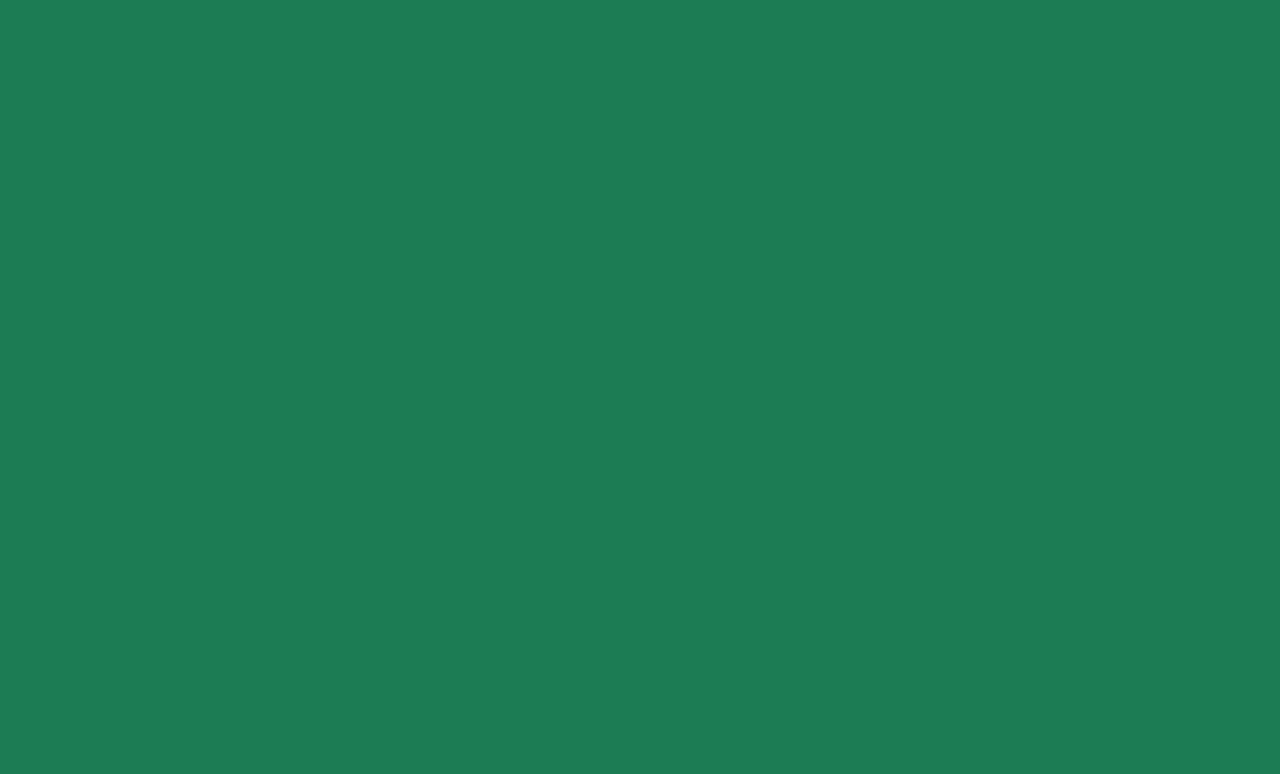
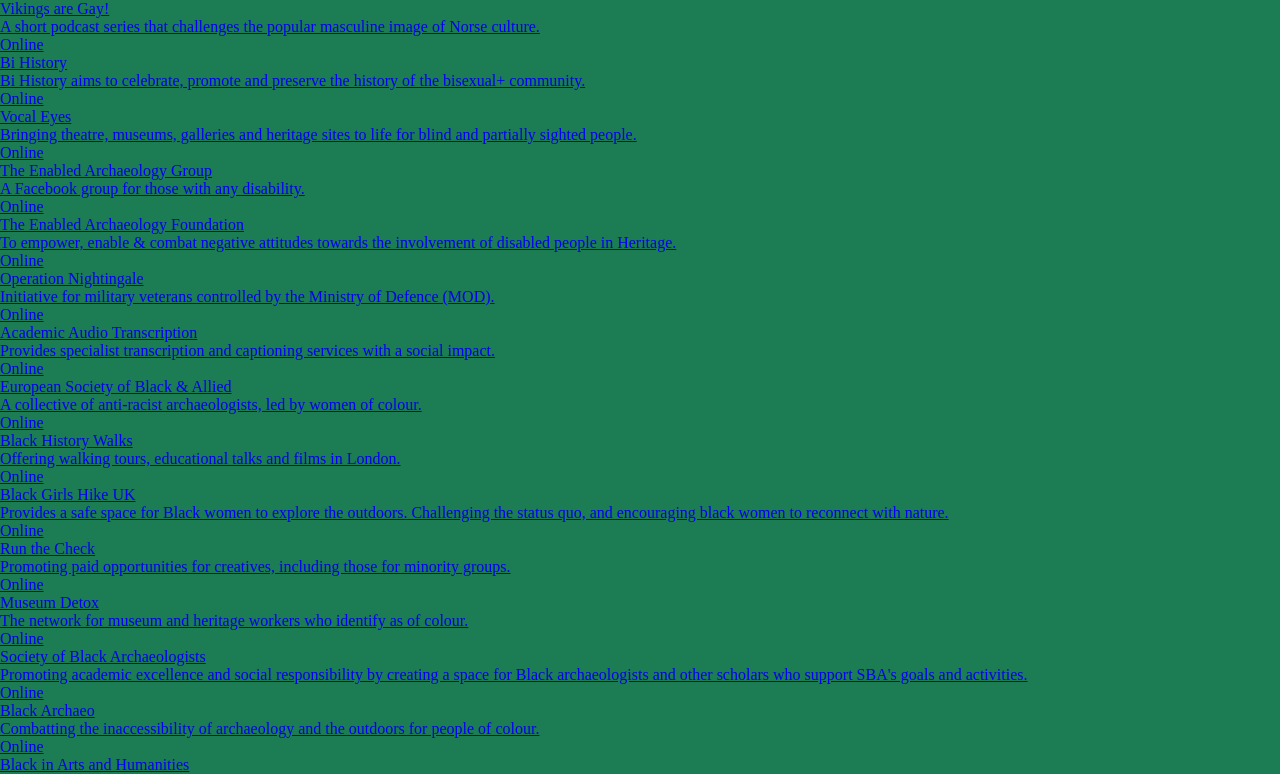
Before and after one commit to kianeblackman/ROAM_website, a React (Vite) app: page /resources in a window 1280 px wide. Shown: the part 234-1008 px from the top of the page. Before the commit the page ends 800 px from the top, so only its background shows below. Built offline with nearby package versions, Linux system fonts and the light colour scheme.

Commit message:
resources data mapped over and generates an instance of RecourceCards that render on the Resources page

```diff
--- /dev/null
+++ b/src/components/ResourcesCard.jsx
@@ -0,0 +1,13 @@
+export default function ResourcesCard(e) {
+    return (
+        <li>
+            <a href={e.link} target="_blank" rel="nooperner noreferrer">
+                <div>
+                    <p>{e.title}</p>
+                    <p>{e.description}</p>
+                    <p>{e.location}</p>
+                </div>
+            </a>
+        </li>
+    )
+}
--- /dev/null
+++ b/src/data/mappedResources.js
@@ -0,0 +1,21 @@
+import ResourcesData from "./ResourcesData.json"
+
+class Resources {
+    constructor(title, description, location, link) {
+        this.title = title;
+        this.description = description;
+        this.location = location;
+        this.link = link;
+    }
+}
+
+// Create instances for the "LGBTQIA+" array
+const lgbtqResources = ResourcesData["LGBTQIA+"].map(({ title, description, location, link }) => new Resources(title, description, location, link));
+
+// Create instances for the "Accessibility" array
+const accessibilityResources = ResourcesData["Accessibility"].map(({ title, description, location, link }) => new Resources(title, description, location, link));
+
+// Create instances for the "Communities Experiencing Racial Inequality" array
+const racialInequalityResources = ResourcesData["Communities Experiencing Racial Inequality"].map(({ title, description, location, link }) => new Resources(title, description, location, link));
+
+export { lgbtqResources, accessibilityResources, racialInequalityResources };
--- a/src/pages/Resources.jsx
+++ b/src/pages/Resources.jsx
@@ -1,11 +1,35 @@
 //* Description: renders the Resources page of the app
 
 // Import Statments
+import { lgbtqResources, accessibilityResources, racialInequalityResources } from "../data/mappedResources.js"
+
+// Import Components
+import ResourcesCard from "../components/ResourcesCard.jsx"
 
 function Resources() {
     return (
         <div id='resources-wrapper'>
-            Resources
+            <div>
+                <ul>
+                    {lgbtqResources.map((e, index) => (
+                        <ResourcesCard key={index} title={e.title} description={e.description} location={e.location} link={e.link} />
+                    ))}
+                </ul>
+            </div>
+            <div>
+                <ul>
+                    {accessibilityResources.map((e, index) => (
+                        <ResourcesCard key={index} title={e.title} description={e.description} location={e.location} link={e.link} />
+                    ))}
+                </ul>
+            </div>
+            <div>
+                <ul>
+                    {racialInequalityResources.map((e, index) => (
+                        <ResourcesCard key={index} title={e.title} description={e.description} location={e.location} link={e.link} />
+                    ))}
+                </ul>
+            </div>
         </div>
     )
 }
```
Also changed, not shown: src/data/ResourcesData.json (renamed from src/data/Resources.json).
